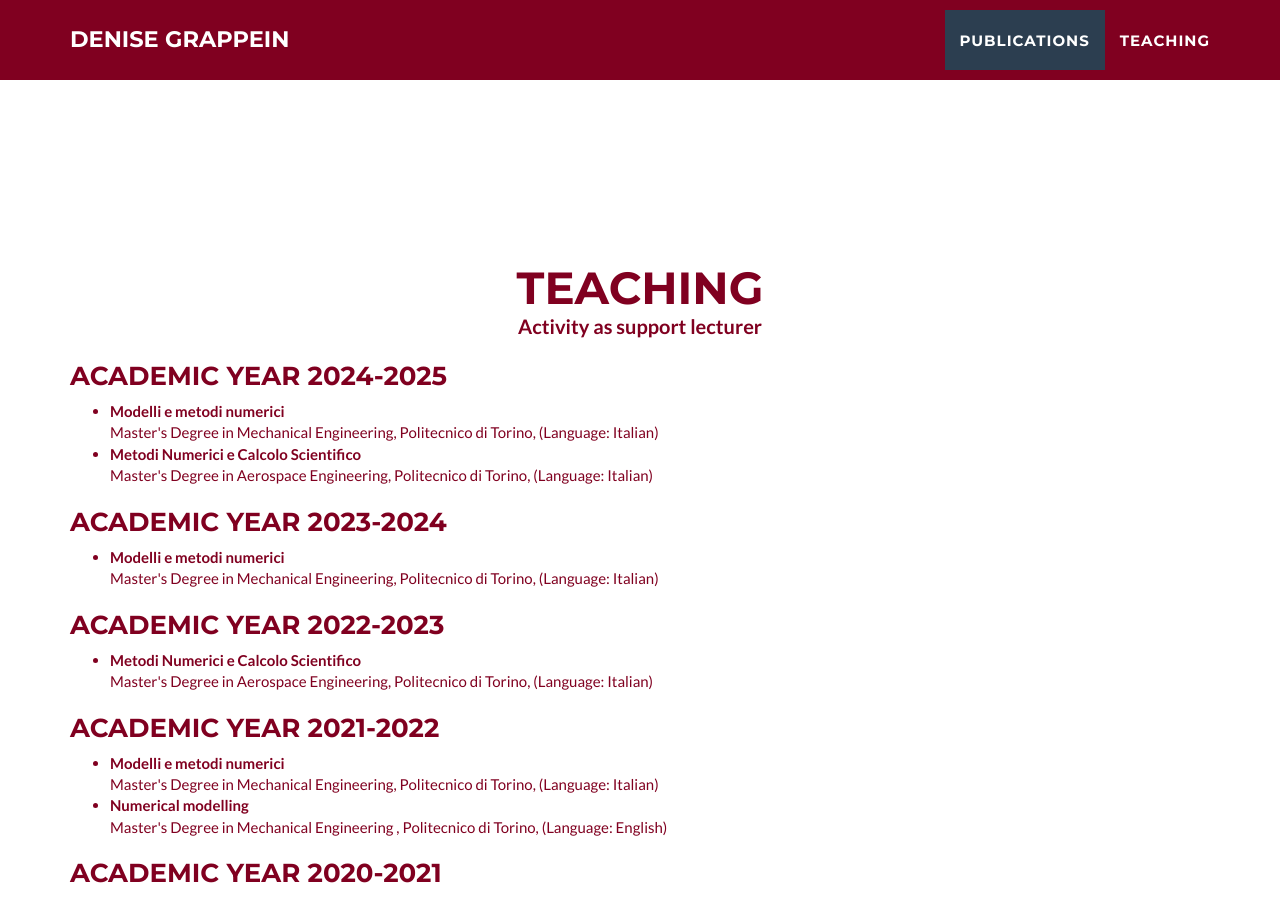
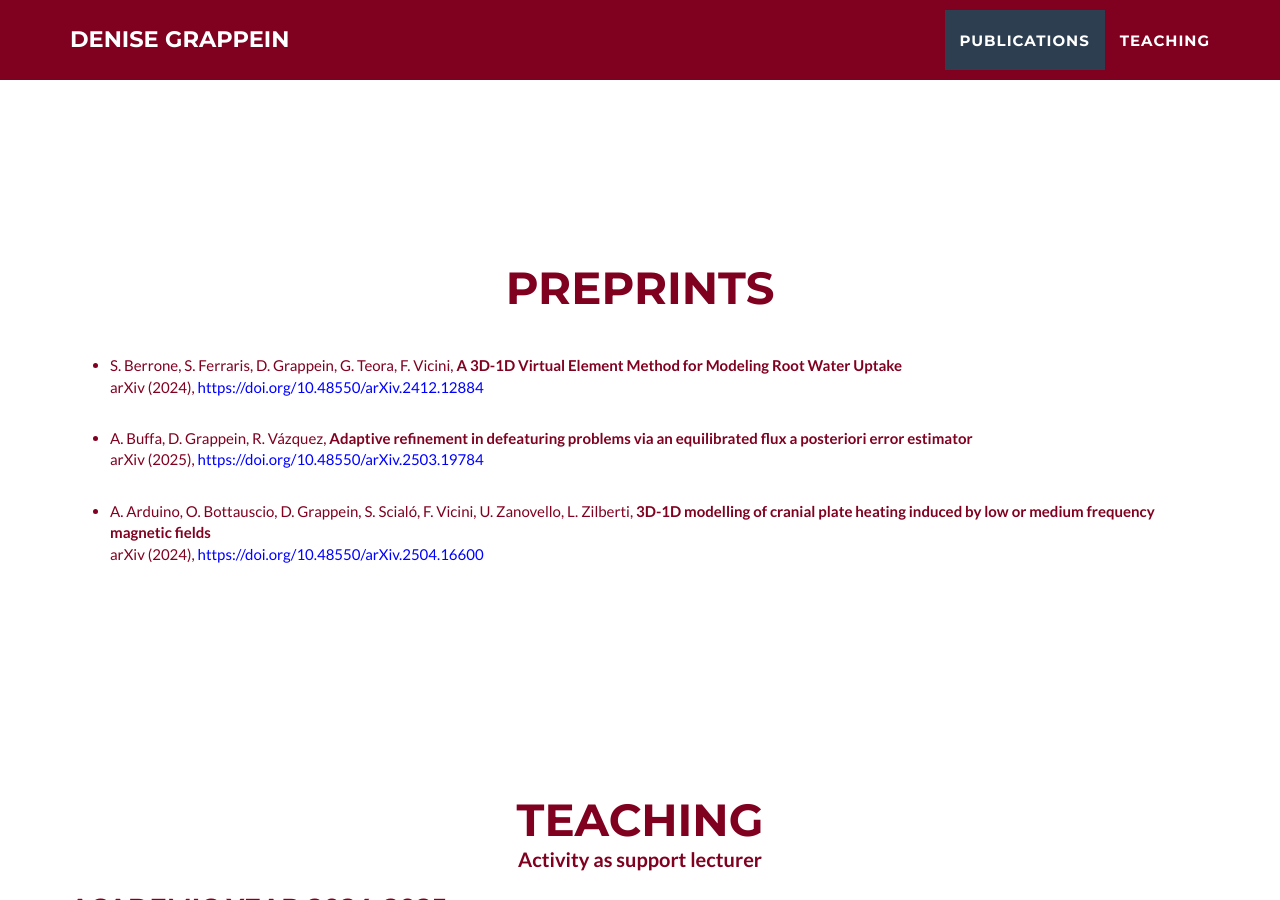
Before and after one commit to dgrappein/dgrappein.github.io, a Jekyll site: the page built from _posts/2014-07-18-project-1.markdown, in a window 1280 px wide and 900 px high, scrolled down 1594 px. Built offline with Jekyll 4.4.1, drawn with Linux system fonts in a browser that asks for light colours.

Commit message:
preprints

```diff
--- /dev/null
+++ b/_includes/preprints.html
@@ -0,0 +1,21 @@
+<!-- Preprints Section -->
+<section id="preprints">
+    <div class="container">
+      <div class="row">
+        <div class="col-lg-12">
+           <h2 class="text-center">Preprints</h2> <!-- Title for the Publications section, centered -->
+      <br><br>
+       <ul class="publication-list">
+        <li>S. Berrone, S. Ferraris, D. Grappein, G. Teora, F. Vicini, <strong>A 3D-1D
+            Virtual Element Method for Modeling Root Water Uptake</strong><br> arXiv (2024), <a href="https://doi.org/10.48550/arXiv.2412.12884">https://doi.org/10.48550/arXiv.2412.12884</a></li>
+            <li>A. Buffa, D. Grappein, R. Vázquez, <strong>Adaptive refinement in defeaturing
+                problems via an equilibrated flux a posteriori error estimator</strong><br> arXiv (2025), <a href="https://doi.org/10.48550/arXiv.2503.19784">https://doi.org/10.48550/arXiv.2503.19784</a></li>
+           <li>A. Arduino, O. Bottauscio, D. Grappein, S. Scialó, F. Vicini, U.
+            Zanovello, L. Zilberti, <strong>3D-1D modelling of cranial plate heating
+                induced by low or medium frequency magnetic fields</strong><br> arXiv (2024), <a href="https://doi.org/10.48550/arXiv.2504.16600">https://doi.org/10.48550/arXiv.2504.16600</a></li>
+            <!-- Add more publications here -->
+          </ul>
+        </div>
+      </div>
+    </div>
+  </section>
--- a/_layouts/default.html
+++ b/_layouts/default.html
@@ -6,6 +6,7 @@
   {% include nav.html %}
   {% include header.html %}
   {% include publications.html %}
+  {% include preprints.html %}
   {% include teaching.html %}
   {% include js.html %}
 </body>
```
